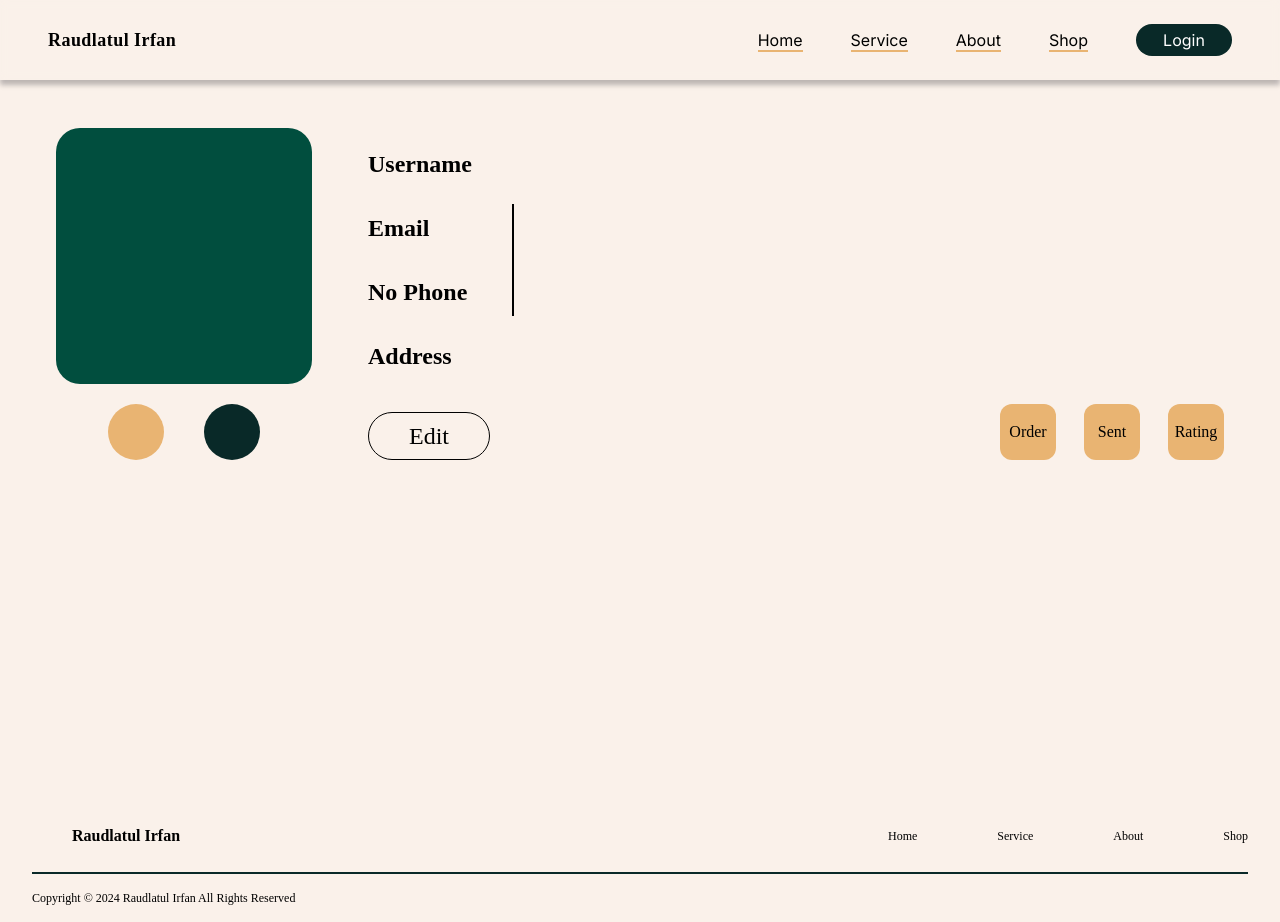
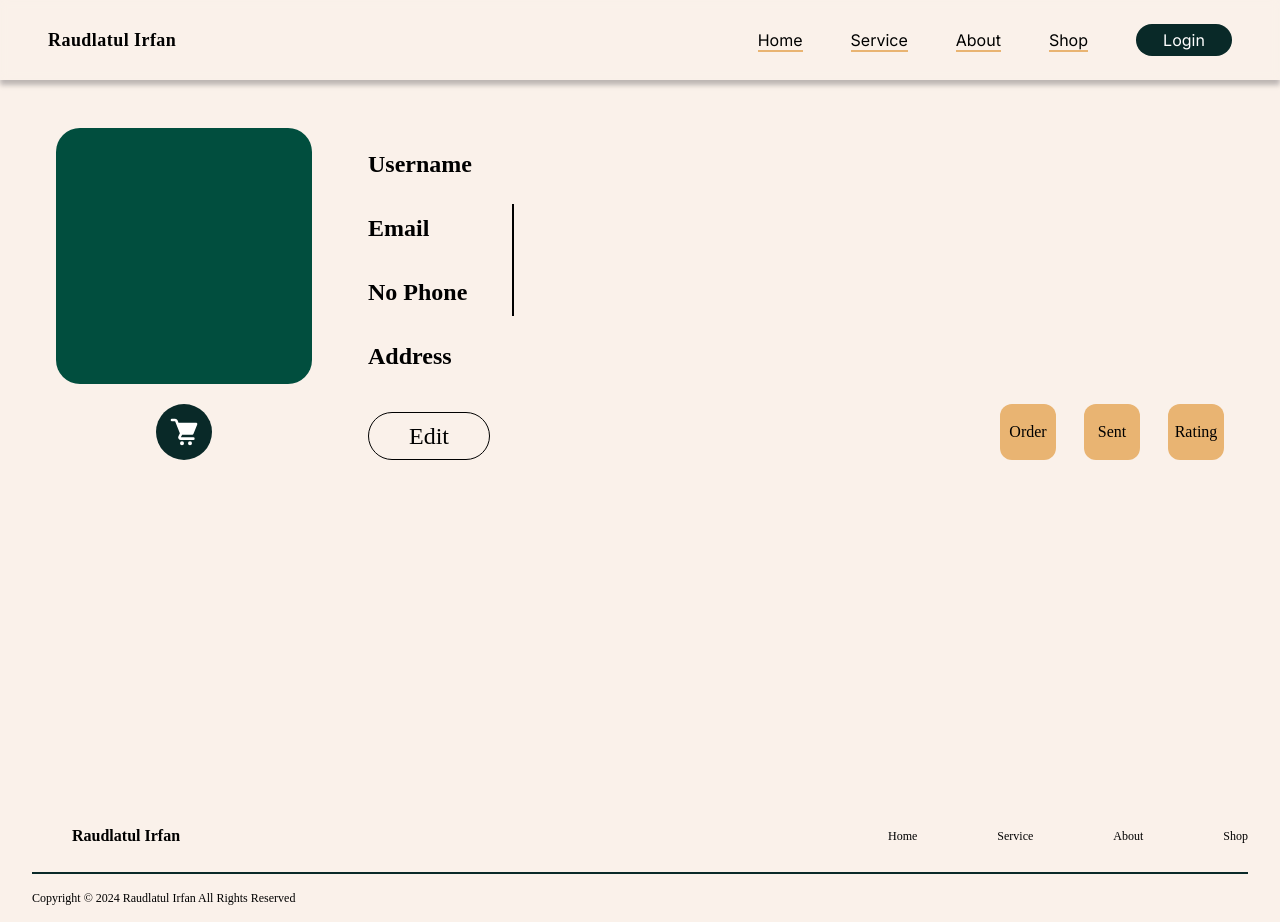
Before and after one commit to michaeltio/raudlatul_dummy, a Next.js app in the folder client/: page /profile in a window 1280 px wide. Built offline with nearby package versions, Linux system fonts and the light colour scheme; no server answers; sample sign-in values are in the browser's storage.

Commit message:
up button profile

```diff
--- a/client/src/app/(layout)/(protected)/profile/page.jsx
+++ b/client/src/app/(layout)/(protected)/profile/page.jsx
@@ -4,6 +4,7 @@ import Link from "next/link";
 import { getData } from "@/api/apiClient";
 import { isUserSignedIn } from "@/api/auth";
 import axios from "axios";
+import Image from "next/image";
 
 const Profile = () => {
   const [userData, setUserData] = useState({
@@ -52,16 +53,34 @@ const Profile = () => {
             </div>
             <div className="flex w-full flex-col items-center justify-center gap-5 md:hidden md:w-0">
               <div className="flex flex-row justify-center gap-6">
-                <div className="h-10 w-10 rounded-full bg-[#E9B472] md:h-14 md:w-14"></div>
-                <div className="h-10 w-10 rounded-full bg-[#092928] md:h-14 md:w-14"></div>
+                {/* <div className="h-10 w-10 rounded-full bg-[#E9B472] md:h-14 md:w-14"></div> */}
+                <Link href="/cart">
+                  <div className="h-10 w-10 rounded-full bg-[#092928] md:h-14 md:w-14">
+                    <Image
+                      src="/svg/icon/cart.svg"
+                      width={100}
+                      height={100}
+                      className="w-full p-2"
+                    />
+                  </div>
+                </Link>
               </div>
               <button className="rounded-full border border-black px-10 py-1 md:text-2xl">
                 Edit
               </button>
             </div>
             <div className="hidden flex-row justify-center gap-10 md:relative md:bottom-0 md:flex">
-              <div className="h-10 w-10 rounded-full bg-[#E9B472] md:h-14 md:w-14"></div>
-              <div className="h-10 w-10 rounded-full bg-[#092928] md:h-14 md:w-14"></div>
+              {/* <div className="h-10 w-10 rounded-full bg-[#E9B472] md:h-14 md:w-14"></div> */}
+              <Link href="/cart">
+                <div className="h-10 w-10 rounded-full bg-[#092928] md:h-14 md:w-14">
+                  <Image
+                    src="/svg/icon/cart.svg"
+                    width={100}
+                    height={100}
+                    className="w-full p-3"
+                  />
+                </div>
+              </Link>
             </div>
           </div>
           <div className="relative w-full gap-14">
```
